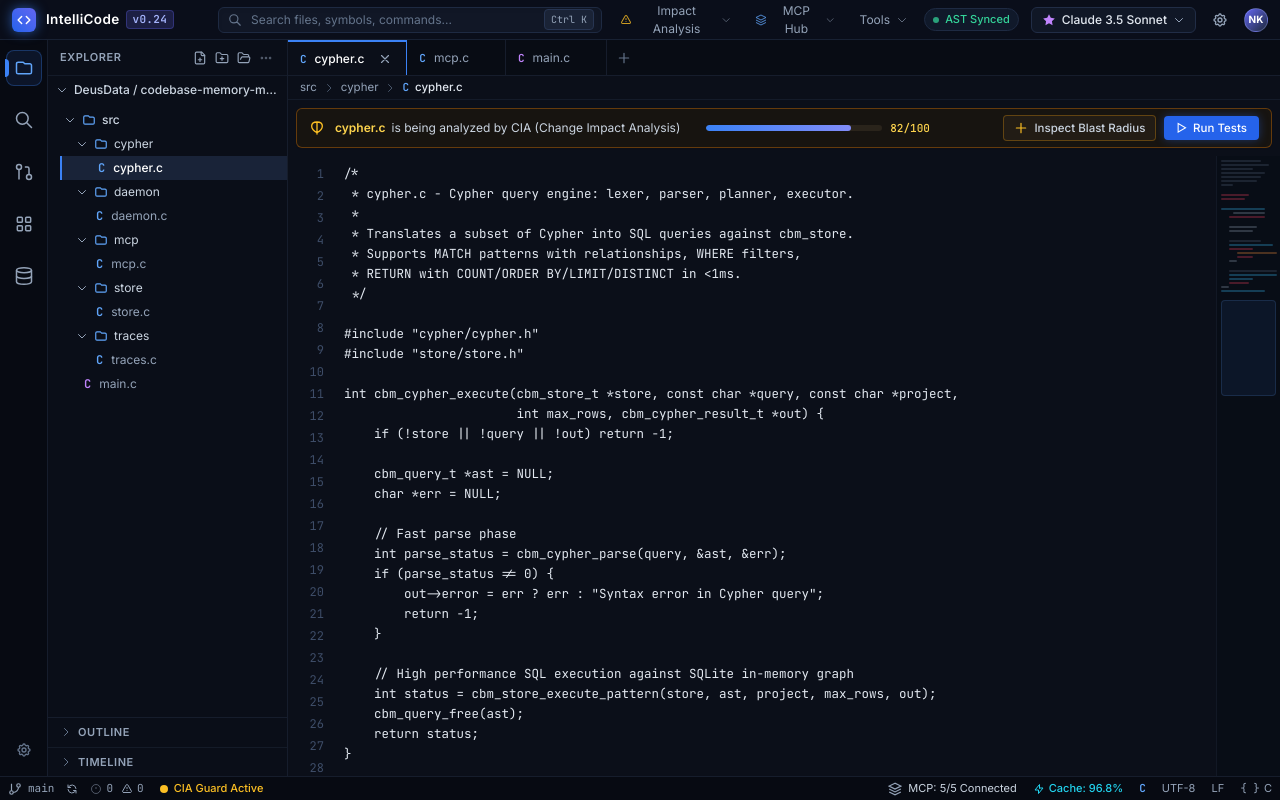
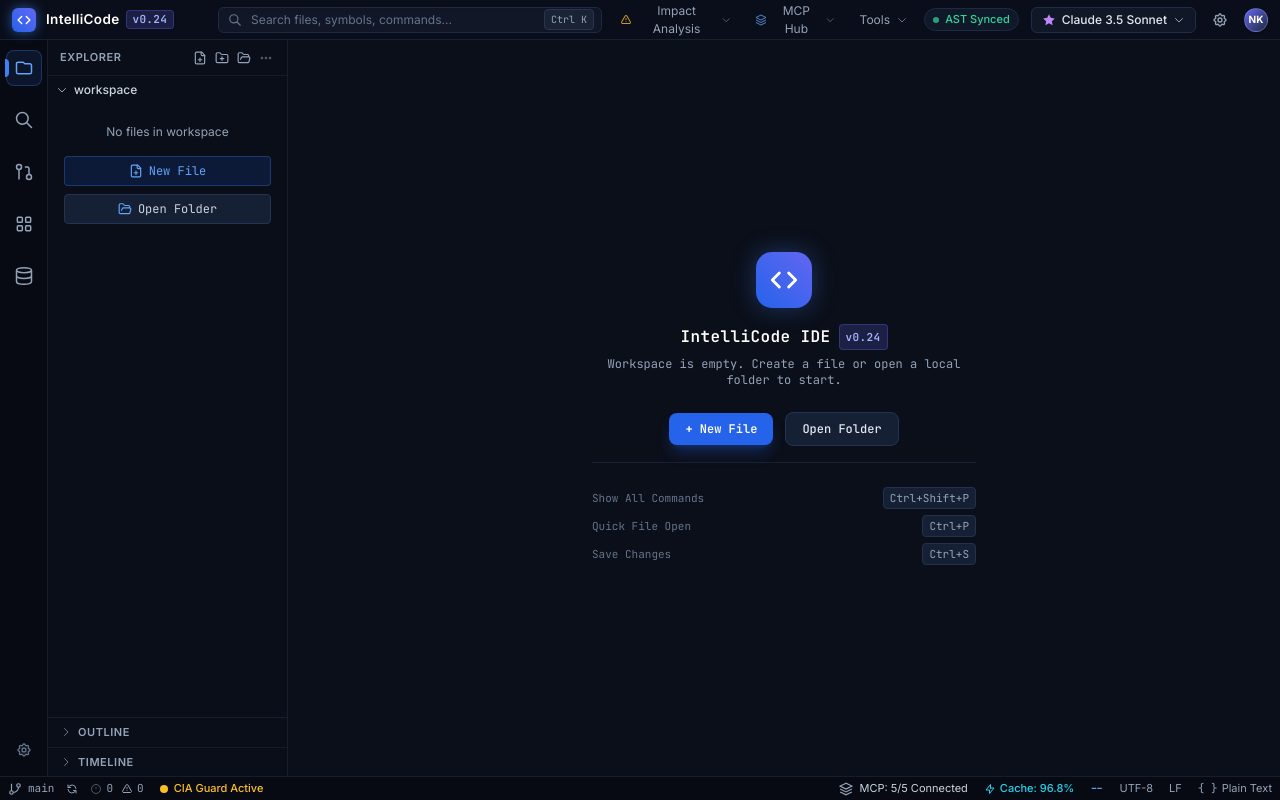
Before and after one commit to Anaskhan04/IDE, a React (Vite) app: page / in a window 1280 px wide. Built offline with nearby package versions, Linux system fonts and the light colour scheme.

Commit message:
feat: start with clean empty workspace and clear pre-added files

```diff
--- a/src/components/editor/CodeEditor.tsx
+++ b/src/components/editor/CodeEditor.tsx
@@ -11,6 +11,7 @@
     updateFileContent,
     saveFile,
     createFile,
+    loadExternalFiles,
     ciaResult,
     runTests,
     isExecutingTests
@@ -19,6 +20,7 @@
   const activeFile = files.find(f => f.id === activeFileId);
   const [cursorPos, setCursorPos] = useState({ line: 1, col: 1 });
   const textareaRef = useRef<HTMLTextAreaElement>(null);
+  const folderInputRef = useRef<HTMLInputElement>(null);
 
   // Keyboard shortcut Ctrl+S
   useEffect(() => {
@@ -32,20 +34,143 @@
     return () => window.removeEventListener('keydown', handleKeyDown);
   }, [activeFile, saveFile]);
 
+  // Open folder handler for welcome screen
+  const handleSelectFolder = async () => {
+    if ('showDirectoryPicker' in window) {
+      try {
+        // @ts-ignore
+        const dirHandle = await window.showDirectoryPicker();
+        const loadedFiles: any[] = [];
+
+        async function readDir(handle: any, currentPath: string) {
+          for await (const entry of handle.values()) {
+            if (entry.kind === 'file') {
+              if (/\.(ts|tsx|js|jsx|json|c|h|cpp|py|md|html|css|yaml|txt)$/i.test(entry.name)) {
+                const file = await entry.getFile();
+                const text = await file.text();
+                loadedFiles.push({
+                  id: 'file-' + Math.random().toString(36).substring(2, 9),
+                  name: entry.name,
+                  path: currentPath ? `${currentPath}/${entry.name}` : entry.name,
+                  language: entry.name.split('.').pop() || 'typescript',
+                  content: text,
+                  isDirty: false
+                });
+              }
+            } else if (entry.kind === 'directory' && !['node_modules', '.git', 'dist', '.vscode'].includes(entry.name)) {
+              await readDir(entry, currentPath ? `${currentPath}/${entry.name}` : entry.name);
+            }
+          }
+        }
+
+        await readDir(dirHandle, '');
+        if (loadedFiles.length > 0) {
+          loadExternalFiles(loadedFiles, dirHandle.name);
+        }
+        return;
+      } catch (err: any) {
+        if (err.name === 'AbortError') return;
+      }
+    }
+    folderInputRef.current?.click();
+  };
+
+  const handleFolderInputChange = (e: React.ChangeEvent<HTMLInputElement>) => {
+    const fileList = e.target.files;
+    if (!fileList || fileList.length === 0) return;
+
+    const loadedFiles: any[] = [];
+    let folderName = 'Imported Project';
+
+    Array.from(fileList).forEach(file => {
+      const relPath = file.webkitRelativePath || file.name;
+      const parts = relPath.split('/');
+      if (parts.length > 1) folderName = parts[0];
+
+      if (relPath.includes('node_modules/') || relPath.includes('.git/')) return;
+
+      const reader = new FileReader();
+      reader.onload = () => {
+        loadedFiles.push({
+          id: 'file-' + Math.random().toString(36).substring(2, 9),
+          name: file.name,
+          path: relPath,
+          language: file.name.split('.').pop() || 'typescript',
+          content: String(reader.result || ''),
+          isDirty: false
+        });
+
+        if (loadedFiles.length === Array.from(fileList).filter(f => !f.webkitRelativePath.includes('node_modules')).length) {
+          loadExternalFiles(loadedFiles, folderName);
+        }
+      };
+      reader.readAsText(file);
+    });
+  };
+
   if (!activeFile) {
     return (
-      <div className="flex-1 bg-[#0b0f19] flex flex-col items-center justify-center text-slate-500 font-mono text-xs space-y-4">
-        <div className="text-center">
-          <p className="text-slate-300 font-bold text-sm">No editor tab open</p>
-          <p className="text-slate-500 mt-1">Select a file from the explorer or create a new file.</p>
+      <main className="flex-1 bg-[#0b0f19] flex flex-col items-center justify-center text-slate-500 font-mono text-xs select-none">
+        <input
+          type="file"
+          ref={folderInputRef}
+          onChange={handleFolderInputChange}
+          // @ts-ignore
+          webkitdirectory="true"
+          directory="true"
+          multiple
+          className="hidden"
+        />
+        <div className="flex flex-col items-center max-w-md text-center p-8 space-y-4">
+          <div className="w-14 h-14 rounded-2xl bg-gradient-to-tr from-blue-600 to-indigo-500 flex items-center justify-center shadow-[0_0_24px_rgba(59,130,246,0.35)] text-white">
+            <svg className="w-7 h-7" fill="none" stroke="currentColor" strokeLinecap="round" strokeLinejoin="round" strokeWidth="2.5" viewBox="0 0 24 24">
+              <polyline points="16 18 22 12 16 6"></polyline>
+              <polyline points="8 6 2 12 8 18"></polyline>
+            </svg>
           </div>
+          <div>
+            <h2 className="text-white text-base font-semibold tracking-wide flex items-center justify-center gap-2">
+              IntelliCode IDE
+              <span className="text-[11px] font-mono px-1.5 py-0.2 rounded bg-indigo-500/20 text-indigo-300 border border-indigo-500/30">
+                v0.24
+              </span>
+            </h2>
+            <p className="text-slate-400 text-xs mt-1.5">
+              Workspace is empty. Create a file or open a local folder to start.
+            </p>
+          </div>
+
+          <div className="flex items-center gap-3 pt-2">
             <button
-          onClick={() => createFile('newFile.c', 'src')}
-          className="px-3 py-1.5 rounded-lg bg-blue-600 hover:bg-blue-500 text-white text-xs font-semibold flex items-center gap-1.5 shadow-sm transition-colors"
+              onClick={() => createFile('index.ts', 'src')}
+              className="px-4 py-2 rounded-lg bg-blue-600 hover:bg-blue-500 text-white text-xs font-semibold flex items-center gap-2 shadow-lg shadow-blue-600/30 transition-all cursor-pointer active:scale-95"
             >
-          <span>Create New File</span>
+              <span>+ New File</span>
+            </button>
+            <button
+              onClick={handleSelectFolder}
+              className="px-4 py-2 rounded-lg bg-[#162035] hover:bg-[#1d2b47] text-slate-200 border border-[#233354] text-xs font-medium flex items-center gap-2 transition-all cursor-pointer active:scale-95"
+            >
+              <span>Open Folder</span>
             </button>
           </div>
+
+          <div className="pt-6 border-t border-[#182133] w-full text-slate-500 text-[11px] space-y-1.5 text-left font-mono">
+            <div className="flex justify-between items-center">
+              <span>Show All Commands</span>
+              <kbd className="text-slate-400 bg-[#162035] px-1.5 py-0.5 rounded border border-[#223150]">Ctrl+Shift+P</kbd>
+            </div>
+            <div className="flex justify-between items-center">
+              <span>Quick File Open</span>
+              <kbd className="text-slate-400 bg-[#162035] px-1.5 py-0.5 rounded border border-[#223150]">Ctrl+P</kbd>
+            </div>
+            <div className="flex justify-between items-center">
+              <span>Save Changes</span>
+              <kbd className="text-slate-400 bg-[#162035] px-1.5 py-0.5 rounded border border-[#223150]">Ctrl+S</kbd>
+            </div>
+          </div>
+        </div>
+      </main>
     );
   }
 
@@ -86,7 +211,7 @@
                 className="h-full bg-[#0b0f19] border-t-2 border-blue-500 border-r border-[#161d2c] flex items-center gap-2 px-3 text-xs text-white shrink-0 cursor-pointer"
               >
                 <span className={`${isFileMain ? 'text-purple-400' : 'text-blue-400'} font-bold text-[11px] font-mono`}>
-                  C
+                  {file.name.endsWith('.c') || file.name.endsWith('.h') ? 'C' : 'TS'}
                 </span>
                 <span className="font-medium">{file.name}</span>
                 {file.isDirty && (
@@ -115,7 +240,7 @@
               className="h-full bg-[#080c14] border-r border-[#161d2c] flex items-center gap-2 px-3 text-xs text-slate-400 hover:text-slate-200 hover:bg-[#0d121f] transition-colors cursor-pointer group shrink-0"
             >
               <span className={`${isFileMain ? 'text-purple-400' : 'text-blue-400'} font-bold text-[11px] font-mono`}>
-                C
+                {file.name.endsWith('.c') || file.name.endsWith('.h') ? 'C' : 'TS'}
               </span>
               <span>{file.name}</span>
               {file.isDirty && (
@@ -139,7 +264,7 @@
 
         {/* New Tab Button */}
         <button
-          onClick={() => createFile('module.c', 'src')}
+          onClick={() => createFile('module.ts', 'src')}
           className="h-full px-2.5 text-slate-500 hover:text-slate-300 hover:bg-[#0f1422] transition-colors shrink-0"
           title="New Tab"
         >
@@ -163,7 +288,7 @@
               {isLast ? (
                 <>
                   <span className={`${isMain ? 'text-purple-400' : 'text-blue-400'} font-bold text-[11px] font-mono`}>
-                    C
+                    {isCFile ? 'C' : 'TS'}
                   </span>
                   <span className="text-slate-200 font-medium">{part}</span>
                 </>
@@ -175,10 +300,10 @@
         })}
       </div>
 
-      {/* Change Impact Analysis (CIA) Notification Banner */}
+      {/* Change Impact Analysis (CIA) Notification Banner - only when active file is modified */}
+      {activeFile.isModified && (
         <div className="m-2 px-3 py-1.5 bg-[#171410] border border-amber-600/40 rounded-md flex items-center justify-between text-xs shadow-sm shrink-0" data-purpose="cia-warning-banner">
           <div className="flex items-center gap-2.5">
-          {/* Amber Shield Icon */}
             <div className="text-amber-400">
               <svg className="w-4 h-4" fill="none" stroke="currentColor" viewBox="0 0 24 24">
                 <path d="M12 3v18m0-18C8 3 4 5 4 9c0 5 4 8 8 10 4-2 8-5 8-10 0-4-4-6-8-6z" strokeLinecap="round" strokeLinejoin="round" strokeWidth="2"></path>
@@ -188,7 +313,6 @@
               <span className="font-semibold text-amber-300">{activeFile.name}</span>
               <span>is being analyzed by CIA (Change Impact Analysis)</span>
             </div>
-          {/* Progress Bar */}
             <div className="flex items-center gap-2 ml-4">
               <div className="w-44 h-1.5 bg-[#2a241b] rounded-full overflow-hidden">
                 <div
@@ -202,7 +326,6 @@
             </div>
           </div>
 
-        {/* Banner Action Buttons - Clickable, clean no-op on Inspect Blast Radius */}
           <div className="flex items-center gap-2">
             <button
               onClick={() => {}}
@@ -224,6 +347,7 @@
             </button>
           </div>
         </div>
+      )}
 
       {/* Code Surface & Minimap Area */}
       <div className="flex-1 flex overflow-hidden font-mono text-[12.5px] leading-relaxed relative">
@@ -251,37 +375,32 @@
 
         {/* Minimap (Right Column) */}
         <div className="w-16 h-full bg-[#080c14]/70 border-l border-[#141b29] shrink-0 p-1 select-none pointer-events-none opacity-80 overflow-hidden" data-purpose="code-minimap">
-          <div className="minimap-line minimap-comment w-10"></div>
-          <div className="minimap-line minimap-comment w-12"></div>
-          <div className="minimap-line minimap-comment w-8"></div>
-          <div className="minimap-line minimap-comment w-11"></div>
-          <div className="minimap-line minimap-comment w-10"></div>
-          <div className="minimap-line minimap-comment w-9"></div>
-          <div className="minimap-line minimap-comment w-3"></div>
-          <div className="minimap-line w-0 my-1"></div>
-          <div className="minimap-line minimap-keyword w-7"></div>
-          <div className="minimap-line minimap-keyword w-6"></div>
-          <div className="minimap-line w-0 my-1"></div>
-          <div className="minimap-line minimap-func w-11"></div>
-          <div className="minimap-line minimap-plain w-8 ml-3"></div>
-          <div className="minimap-line minimap-keyword w-9 ml-2"></div>
-          <div className="minimap-line w-0 my-1"></div>
-          <div className="minimap-line minimap-plain w-7 ml-2"></div>
-          <div className="minimap-line minimap-plain w-6 ml-2"></div>
-          <div className="minimap-line w-0 my-1"></div>
-          <div className="minimap-line minimap-comment w-8 ml-2"></div>
-          <div className="minimap-line minimap-func w-11 ml-2"></div>
-          <div className="minimap-line minimap-keyword w-6 ml-2"></div>
-          <div className="minimap-line minimap-str w-10 ml-4"></div>
-          <div className="minimap-line minimap-keyword w-4 ml-4"></div>
-          <div className="minimap-line minimap-plain w-2 ml-2"></div>
-          <div className="minimap-line w-0 my-1"></div>
-          <div className="minimap-line minimap-comment w-12 ml-2"></div>
-          <div className="minimap-line minimap-func w-12 ml-2"></div>
-          <div className="minimap-line minimap-func w-6 ml-2"></div>
-          <div className="minimap-line minimap-keyword w-5 ml-2"></div>
-          <div className="minimap-line minimap-plain w-2"></div>
-          <div className="minimap-line minimap-func w-11"></div>
+          {lines.slice(0, 45).map((line, idx) => {
+            const trimmed = line.trim();
+            if (!trimmed) {
+              return <div key={idx} className="minimap-line w-0 my-0.5" />;
+            }
+            let typeClass = 'minimap-plain';
+            if (trimmed.startsWith('//') || trimmed.startsWith('/*') || trimmed.startsWith('*')) {
+              typeClass = 'minimap-comment';
+            } else if (/^(import|export|const|let|var|function|return|if|else|for|while|class|interface|type|include|int|char|void|bool|struct)\b/.test(trimmed)) {
+              typeClass = 'minimap-keyword';
+            } else if (trimmed.includes('(') && trimmed.includes(')')) {
+              typeClass = 'minimap-func';
+            } else if (trimmed.includes('"') || trimmed.includes("'") || trimmed.includes('`')) {
+              typeClass = 'minimap-str';
+            }
+            const indent = line.length - line.trimStart().length;
+            const widthPx = Math.min(Math.max(trimmed.length * 2, 8), 54);
+            const marginPx = Math.min(indent * 2, 16);
+            return (
+              <div
+                key={idx}
+                className={`minimap-line ${typeClass}`}
+                style={{ width: `${widthPx}px`, marginLeft: `${marginPx}px` }}
+              />
+            );
+          })}
           {/* Semi-transparent overlay visible rect */}
           <div className="w-full h-24 bg-blue-500/10 border border-blue-400/20 rounded mt-2"></div>
         </div>
--- a/src/components/layout/Sidebar.tsx
+++ b/src/components/layout/Sidebar.tsx
@@ -461,7 +461,32 @@
 
       {/* File Tree Structure */}
       <div className="flex-1 overflow-y-auto py-1 text-xs">
-        {renderTree(fileTree)}
+        {files.length === 0 ? (
+          <div className="p-4 text-center text-slate-500 text-xs flex flex-col items-center gap-3 select-none">
+            <p className="text-slate-400">No files in workspace</p>
+            <div className="flex flex-col gap-2 w-full pt-1">
+              <button
+                onClick={() => {
+                  setTargetFolder('src');
+                  setIsCreatingFile(true);
+                }}
+                className="w-full py-1.5 px-2 rounded bg-blue-600/15 hover:bg-blue-600/25 text-blue-400 border border-blue-500/30 text-xs font-mono flex items-center justify-center gap-1.5 transition-colors cursor-pointer"
+              >
+                <FilePlus className="w-3.5 h-3.5" />
+                <span>New File</span>
+              </button>
+              <button
+                onClick={handleSelectFolder}
+                className="w-full py-1.5 px-2 rounded bg-[#162035] hover:bg-[#1d2b47] text-slate-300 border border-[#233354] text-xs font-mono flex items-center justify-center gap-1.5 transition-colors cursor-pointer"
+              >
+                <FolderOpen className="w-3.5 h-3.5 text-blue-400" />
+                <span>Open Folder</span>
+              </button>
+            </div>
+          </div>
+        ) : (
+          renderTree(fileTree)
+        )}
       </div>
 
       {/* Collapsible Sections at Bottom of Sidebar */}
@@ -482,8 +507,13 @@
         </div>
         {outlineOpen && (
           <div className="px-5 py-2 text-[11px] font-mono text-slate-400 space-y-1 bg-[#090d16]">
-            <div className="hover:text-cyan-300 cursor-pointer">ƒ cbm_cypher_execute</div>
-            <div className="hover:text-cyan-300 cursor-pointer">ƒ cbm_cypher_parse</div>
+            {files.find(f => f.id === activeFileId)?.symbols?.length ? (
+              files.find(f => f.id === activeFileId)!.symbols!.map(sym => (
+                <div key={sym.id} className="hover:text-blue-300 cursor-pointer">ƒ {sym.name}</div>
+              ))
+            ) : (
+              <div className="text-slate-500">No symbols found</div>
+            )}
           </div>
         )}
 
--- a/src/components/layout/StatusBar.tsx
+++ b/src/components/layout/StatusBar.tsx
@@ -2,7 +2,20 @@
 import { useIDE } from '../../context/IDEContext';
 
 export const StatusBar: React.FC = () => {
-  const { masterPrompt, mcpServers } = useIDE();
+  const { masterPrompt, mcpServers, files, activeFileId } = useIDE();
+
+  const activeFile = files.find(f => f.id === activeFileId);
+  const languageLabel = activeFile
+    ? (activeFile.name.endsWith('.c') || activeFile.name.endsWith('.h')
+        ? 'C'
+        : activeFile.name.endsWith('.ts') || activeFile.name.endsWith('.tsx')
+        ? 'TypeScript'
+        : activeFile.language.toUpperCase())
+    : 'Plain Text';
+
+  const shortLang = activeFile
+    ? (activeFile.name.endsWith('.c') || activeFile.name.endsWith('.h') ? 'C' : 'TS')
+    : '--';
 
   const connectedMcpCount = mcpServers.filter(s => s.status === 'connected').length || 5;
   const totalMcpCount = mcpServers.length || 5;
@@ -74,7 +87,7 @@
         </div>
 
         {/* Language Mode */}
-        <div className="text-blue-400 font-bold font-mono">C</div>
+        <div className="text-blue-400 font-bold font-mono">{shortLang}</div>
 
         {/* Encoding & EOL */}
         <div className="hover:text-slate-200 cursor-pointer">UTF-8</div>
@@ -83,7 +96,7 @@
         {/* Curly Bracket Syntax */}
         <div className="flex items-center gap-1 hover:text-slate-200 cursor-pointer">
           <span className="font-mono text-slate-400">{'{ }'}</span>
-          <span>C</span>
+          <span>{languageLabel}</span>
         </div>
       </div>
     </footer>
--- a/src/context/IDEContext.tsx
+++ b/src/context/IDEContext.tsx
@@ -92,78 +92,45 @@
   const [activeView, setActiveView] = useState<ActiveView>('editor'); // Default to Code Editor (Knowledge Graph disabled)
   const [currentProjectId, setCurrentProjectIdState] = useState<ProjectId>('codebase-memory-mcp');
 
-  // Initialize with codebase-memory-mcp repository data by default!
-  const [files, setFiles] = useState<ProjectFile[]>(CBM_REPO_FILES);
-  const [activeFileId, setActiveFileId] = useState<string>('cbm-cypher');
-  const [openFileIds, setOpenFileIds] = useState<string[]>(['cbm-cypher', 'cbm-mcp', 'cbm-main']);
+  // Workspace starts clean and empty!
+  const [files, setFiles] = useState<ProjectFile[]>([]);
+  const [activeFileId, setActiveFileId] = useState<string>('');
+  const [openFileIds, setOpenFileIds] = useState<string[]>([]);
   const [activeModel, setActiveModel] = useState<AIModel>(AVAILABLE_MODELS[0]);
   const [masterPrompt, setMasterPrompt] = useState<MasterPromptData>({
     ...INITIAL_MASTER_PROMPT,
-    projectName: 'DeusData / codebase-memory-mcp',
-    version: 'v0.24.1 (Pure C)',
-    astVersion: 'CBM-AST-TREE-SITTER',
-    requirements: 'Native, extreme-performance code intelligence engine with persistent tree-sitter AST knowledge graph, Cypher query engine, BFS path tracer, and 99% token reduction for AI coding agents.'
+    projectName: 'workspace',
+    version: 'v0.24',
+    astVersion: 'AST-IDLE',
+    requirements: 'Clean workspace.'
   });
-  const [graphNodes, setGraphNodes] = useState<GraphNode[]>(CBM_GRAPH_NODES);
-  const [graphEdges, setGraphEdges] = useState<GraphEdge[]>(CBM_GRAPH_EDGES);
-  const [selectedGraphNode, setSelectedGraphNode] = useState<GraphNode | null>(CBM_GRAPH_NODES[1]); // cbm_cypher_execute
+  const [graphNodes, setGraphNodes] = useState<GraphNode[]>([]);
+  const [graphEdges, setGraphEdges] = useState<GraphEdge[]>([]);
+  const [selectedGraphNode, setSelectedGraphNode] = useState<GraphNode | null>(null);
   const [ciaResult, setCiaResult] = useState<CIAResult>(CBM_CIA_RESULT);
   const [mcpServers, setMcpServers] = useState<MCPServer[]>(INITIAL_MCP_SERVERS);
   const [testSuites, setTestSuites] = useState<TestSuite[]>(INITIAL_TEST_SUITES);
   const [isExecutingTests, setIsExecutingTests] = useState<boolean>(false);
   const [experiments, setExperiments] = useState<EvaluationExperiment[]>(EVALUATION_EXPERIMENTS);
   const [isAnalyzingAST, setIsAnalyzingAST] = useState<boolean>(false);
-  const [tokensSaved, setTokensSaved] = useState<number>(245800);
+  const [tokensSaved, setTokensSaved] = useState<number>(0);
   const [isModelSwitchingModalOpen, setIsModelSwitchingModalOpen] = useState<boolean>(false);
   const [isCopilotOpen, setIsCopilotOpen] = useState<boolean>(false);
 
-  // Default cypher result for codebase-memory-mcp
-  const [cypherResult, setCypherResult] = useState<CypherQueryResult | null>({
-    query: 'MATCH (caller)-[:CALLS]->(f:Function) WHERE f.name = "cbm_cypher_execute" RETURN caller.label AS caller, caller.type AS kind, caller.file AS source',
-    executionTimeMs: 0.72,
-    columns: ['caller', 'kind', 'source'],
-    rows: [
-      { caller: 'mcp.c', kind: 'File / MCP Handler', source: 'src/mcp/mcp.c' },
-      { caller: 'cli.c', kind: 'File / CLI Runner', source: 'src/cli/cli.c' },
-      { caller: 'test_cypher.c', kind: 'Test Suite', source: 'tests/test_cypher.c' }
-    ]
-  });
+  const [cypherResult, setCypherResult] = useState<CypherQueryResult | null>(null);
   const [isExecutingCypher, setIsExecutingCypher] = useState(false);
-
-  // Default trace result for codebase-memory-mcp
-  const [traceResult, setTraceResult] = useState<TracePathResult | null>({
-    symbol: 'cbm_cypher_execute',
-    direction: 'inbound',
-    depth: 3,
-    executionTimeMs: 0.58,
-    paths: [
-      { source: 'mcp.c (cbm_mcp_dispatch)', target: 'cbm_cypher_execute()', edge: 'CALLS', file: 'src/mcp/mcp.c', line: 38 },
-      { source: 'cli.c (cbm_cli_execute_tool)', target: 'cbm_cypher_execute()', edge: 'CALLS', file: 'src/cli/cli.c', line: 52 },
-      { source: 'test_cypher.c (test_match_pattern)', target: 'cbm_cypher_execute()', edge: 'TESTS', file: 'tests/test_cypher.c', line: 120 }
-    ]
-  });
+  const [traceResult, setTraceResult] = useState<TracePathResult | null>(null);
   const [isTracingPath, setIsTracingPath] = useState(false);
 
   const [chatMessages, setChatMessages] = useState<ChatMessage[]>([
     {
-      id: 'msg-init-cbm',
+      id: 'msg-init',
       sender: 'assistant',
       model: 'Claude 3.5 Sonnet',
-      content: `**IntelliCode Knowledge Graph Active for \`DeusData/codebase-memory-mcp\`.**
-
-Loaded complete architectural knowledge graph from \`https://github.com/DeusData/codebase-memory-mcp.git\`:
-- **Core C Architecture**:
-  - \`src/main.c\` (Entry point & dispatcher)
-  - \`src/cypher/cypher.c\` (Cypher query engine & parser)
-  - \`src/mcp/mcp.c\` (MCP JSON-RPC 2.0 protocol server with 15 tools)
-  - \`src/store/store.c\` (In-memory SQLite graph store & zstd VACUUM)
-  - \`src/traces/traces.c\` (BFS call path traversal & OTLP)
-  - \`src/daemon/daemon.c\` (Session coordination daemon)
-- **Knowledge Graph**: 16 Nodes, 13 Edges with 5 Louvain community clusters.
-- **Sub-millisecond Queries**: Query the graph via Cypher or BFS call path tracing!`,
-      timestamp: '10:00 AM',
-      tokensUsed: 380,
-      tokensSaved: 38500,
+      content: 'Workspace ready. Create a file or open a local folder to begin.',
+      timestamp: 'Just now',
+      tokensUsed: 0,
+      tokensSaved: 0,
       contextContinuity: true
     }
   ]);
@@ -228,8 +195,8 @@
   const closeFile = (fileId: string) => {
     const nextOpen = openFileIds.filter(id => id !== fileId);
     setOpenFileIds(nextOpen);
-    if (activeFileId === fileId && nextOpen.length > 0) {
-      setActiveFileId(nextOpen[nextOpen.length - 1]);
+    if (activeFileId === fileId) {
+      setActiveFileId(nextOpen.length > 0 ? nextOpen[nextOpen.length - 1] : '');
     }
   };
 
```
Lines whose indentation alone changed are shown as unchanged.
